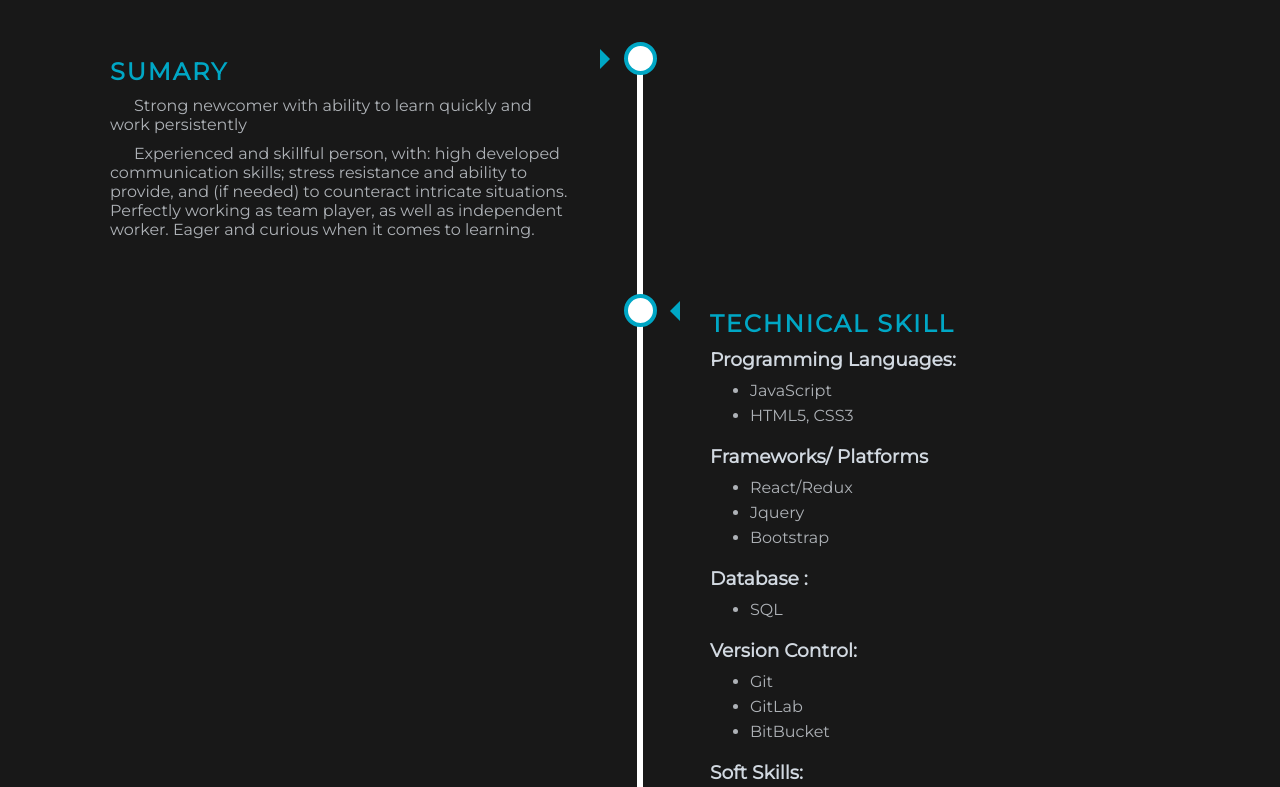
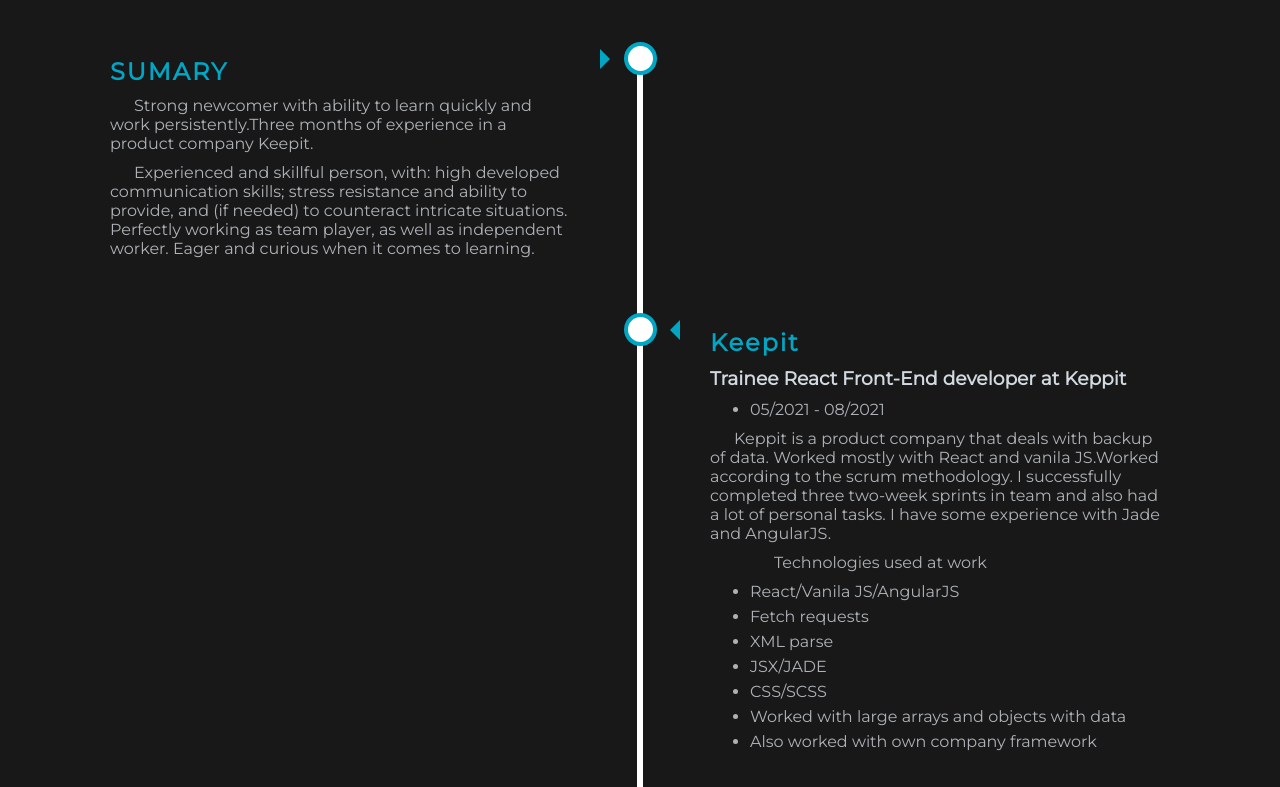
Before and after one commit to yurii-mykhailiv/cv, a plain HTML site: page index.html in a window 1280 px wide. Shown: the part 949-1736 px from the top of the page. Drawn offline with Linux system fonts and the light colour scheme.

Commit message:
Update index.html

```diff
--- a/index.html
+++ b/index.html
@@ -1,17 +1,16 @@
 <!DOCTYPE html>
 <html lang="en">
+
 <head>
   <meta charset="UTF-8" />
   <meta name="viewport" content="width=device-width, initial-scale=1.0" />
   <title>CV - Mykhailiv Yurii</title>
   <link rel="shortcut icon" type="image/png" href="./images/fav.png" />
   <link rel="stylesheet" href="./css/themify-icons.css" />
-    <link
-      href="https://fonts.googleapis.com/css?family=Montserrat"
-      rel="stylesheet"
-    />
+  <link href="https://fonts.googleapis.com/css?family=Montserrat" rel="stylesheet" />
   <link rel="stylesheet" href="./css/main.css" />
 </head>
+
 <body>
   <div id="root">
     <div class="background-parallax">
@@ -23,12 +22,8 @@
               <a href="#home" class="hd-home active" data-text="HOME">HOME</a>
               <a href="#about" class="hd-about" data-text="ABOUT">ABOUT</a>
               <a href="#skill" class="hd-skill" data-text="SKILL">SKILL</a>
-                <a href="#education" class="hd-education" data-text="EDUCATION"
-                  >EDUCATION</a
-                >
-                <a href="#projects" class="hd-project" data-text="PROJECTS"
-                  >PROJECTS</a
-                >
+              <a href="#education" class="hd-education" data-text="EDUCATION">EDUCATION</a>
+              <a href="#projects" class="hd-project" data-text="PROJECTS">PROJECTS</a>
             </div>
           </div>
         </header>
@@ -46,17 +41,12 @@
       <div class="container">
         <div class="self-picture">
           <div class="wrap-self-picture">
-              <img
-                width="248"
-                height="248"
-                src="./images/avatar.jpg"
-                alt="self"
-              />
+            <img width="248" height="248" src="./images/avatar.jpg" alt="self" />
           </div>
         </div>
         <div class="main-info">
           <p> <a href="mailto:yuriimykhailiv@gmail.com"></a>yuriimykhailiv@gmail.com</p>
-            <p> <a href= “tel:+380930763381>380 93 076 33 81</a> </p>
+          <p> <a href=“tel:+380930763381>380 93 076 33 81</a> </p>
         </div>
         <h1 class="text-resume">RESUME</h1>
         <div class="resume">
@@ -66,7 +56,7 @@
                 <h2>SUMARY</h2>
                 <p>
                   Strong newcomer with ability to learn quickly and work
-                    persistently
+                  persistently.Three months of experience in a product company Keepit.
                 </p>
                 <p>
                   Experienced and skillful person, with: high developed
@@ -78,6 +68,49 @@
               </div>
             </div>
             <div class="contain right">
+              <div class="content" id="experience">
+                <h2>Keepit</h2>
+                <div>
+                  <h3>Trainee React Front-End developer at Keppit</h3>
+                  <ul>
+                    <li>
+                      05/2021 - 08/2021
+                    </li>
+                  </ul>
+                  <p>
+                    Keppit is a product company that deals with backup of data.
+                    Worked mostly with React and vanila JS.Worked according to the scrum methodology.
+                    I successfully completed three two-week sprints in team and also had a lot of personal tasks.
+                    I have some experience with Jade and AngularJS.
+                  </p>
+                  <ul>
+                    <p>Technologies used at work</p>
+                    <li>
+                      React/Vanila JS/AngularJS
+                    </li>
+                    <li>
+                      Fetch requests
+                    </li>
+                    <li>
+                      XML parse
+                    </li>
+                    <li>
+                      JSX/JADE
+                    </li>
+                    <li>
+                      CSS/SCSS
+                    </li>
+                    <li>
+                      Worked with large arrays and objects with data
+                    </li>
+                    <li>
+                      Also worked with own company framework
+                    </li>
+                  </ul>
+                </div>
+              </div>
+            </div>
+            <div class="contain left">
               <div class="content" id="skill">
                 <h2>TECHNICAL SKILL</h2>
                 <div>
@@ -109,7 +142,11 @@
                     <li>BitBucket</li>
                   </ul>
                 </div>
-                  <div>
+              </div>
+            </div>
+
+            <div class="contain right">
+              <div class="content" id="skill">
                 <h3>Soft Skills:</h3>
                 <ul>
                   <li>Eager and curious when it comes to learning</li>
@@ -126,8 +163,8 @@
                     involved and energetic enough to perform tedious
                     and repetitive tasks</li>
                   <li>Understanding agile process and scrum framework</li>
+                  <li>Jira/Confluence</li>
                 </ul>
-                  </div>
               </div>
             </div>
 
@@ -155,7 +192,7 @@
                   <ul>
                     <li>Front-End Developer</li>
                     <li>
-                        03/2021 -  Present
+                      03/2021 - 05/2021
                     </li>
                   </ul>
                 </div>
@@ -164,7 +201,7 @@
                   <ul>
                     <li>Front-End Developer</li>
                     <li>
-                        09/2020 -  Present
+                      09/2020 - 05/2021
                     </li>
                   </ul>
                 </div>
@@ -201,10 +238,7 @@
                 <div>
                   <ul>
                     <li>
-                        <a
-                          href="https://github.com/yurii-mykhailiv/"
-                          >github.com/yurii-mykhailiv/</a
-                        >
+                      <a href="github.com/yurii-mykhailiv">https://github.com/yurii-mykhailiv/</a>
                     </li>
                     <li>
                       <span>Description:</span><br />
@@ -212,9 +246,10 @@
                     </li>
                     <li>
                       <span>Technology in use:</span><br />
-                        Javascript, CSS, HTML, React/Redux
+                      Javascript, CSS, HTML, Reactjs
                     </li>
                   </ul>
+                </div>
               </div>
             </div>
           </div>
@@ -224,36 +259,15 @@
 
     <footer>
       <p>
-          <a
-            title="facebook"
-            target="_blank"
-            href="https://www.facebook.com/yuriimykhailiv"
-            ><i class="ti-facebook"></i
-          ></a>
-          <a
-            title="github"
-            target="_blank"
-            href="https://github.com/yurii-mykhailiv/"
-            ><i class="ti-github"></i
-          ></a>
-          <a
-            title="linkedin"
-            target="_blank"
-            href="https://www.linkedin.com/in/yurii-mykhailiv-6865071a5/"
-            ><i class="ti-linkedin"></i
-          ></a>
-          <a
-          title="skype"
-          target="_blank"
-          href="skype:live:.cid.37e3538e34a55794?call"
-          ><i class="ti-skype"></i
-        ></a>
-          <a
-            title="download my cv.pdf"
-            target="_blank"
-            href="https://drive.google.com/file/d/18MJdx8XctV3duU-LzI_tfqptnB2bkirA/view?usp=sharing"
-            ><i class="ti-cloud-down"></i
-          ></a>
+        <a title="facebook" target="_blank" href="https://www.facebook.com/yuriimykhailiv"><i
+            class="ti-facebook"></i></a>
+        <a title="github" target="_blank" href="https://github.com/yurii-mykhailiv/"><i class="ti-github"></i></a>
+        <a title="linkedin" target="_blank" href="https://www.linkedin.com/in/yurii-mykhailiv-6865071a5/"><i
+            class="ti-linkedin"></i></a>
+        <a title="skype" target="_blank" href="skype:live:.cid.37e3538e34a55794?call"><i class="ti-skype"></i></a>
+        <a title="download my cv.pdf" target="_blank"
+          href="https://drive.google.com/file/d/18MJdx8XctV3duU-LzI_tfqptnB2bkirA/view?usp=sharing"><i
+            class="ti-cloud-down"></i></a>
       </p>
     </footer>
 
@@ -271,4 +285,5 @@
   </div>
   <script src="./js/main.js"></script>
 </body>
+
 </html>
```
Lines whose indentation alone changed are shown as unchanged.
